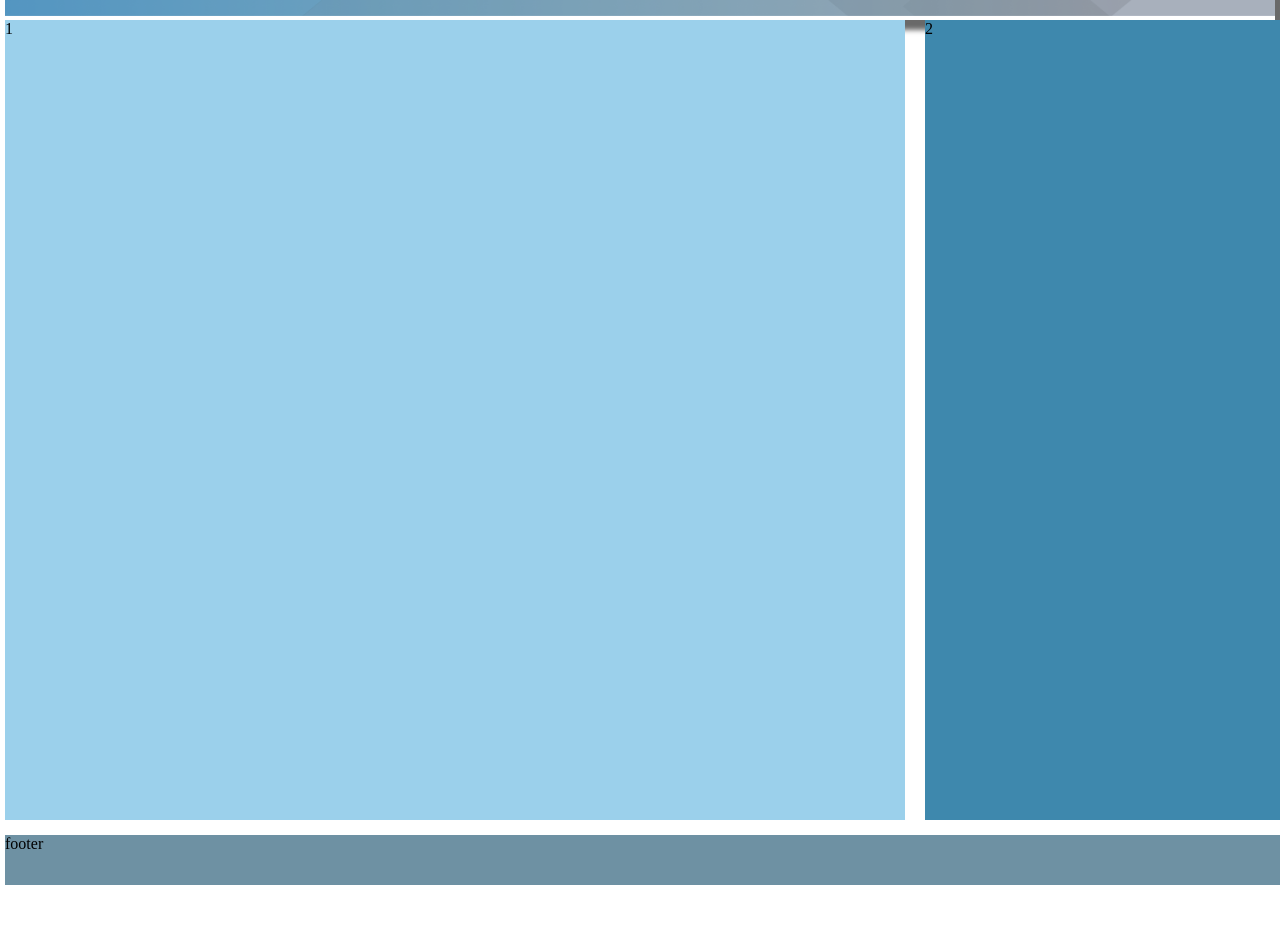
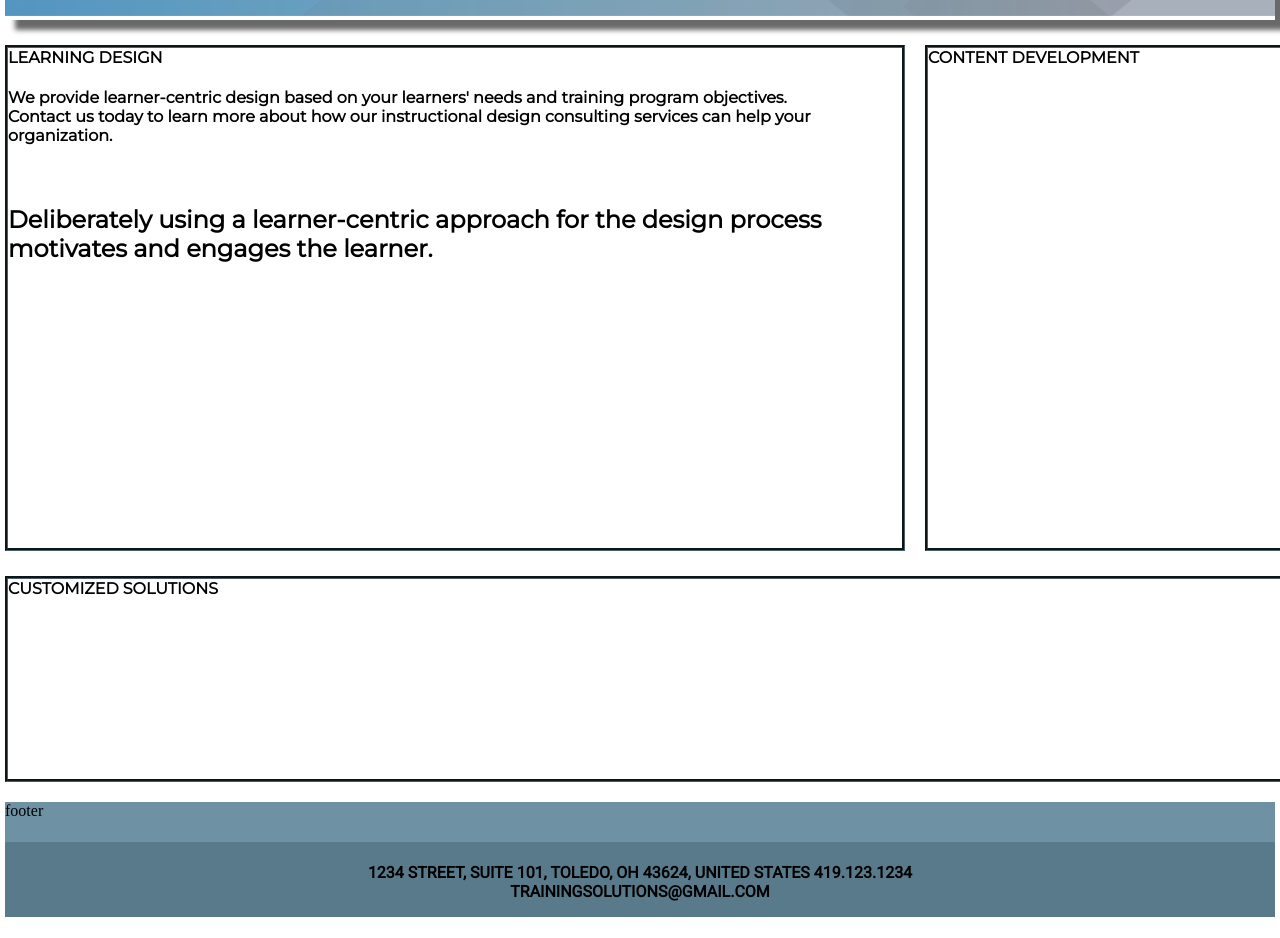
Before and after one commit to laninacastro/Final-Project, a plain HTML site: page about.html in a window 1280 px wide. Shown: the part 362-1300 px from the top of the page. Drawn offline with Linux system fonts and the light colour scheme; files whose address does not match are found by name.

Commit message:
created footer grid

```diff
--- a/about.html
+++ b/about.html
@@ -33,18 +33,33 @@
     </div>
 
             <div class= "maingrid">
-                <div class="one">1</div>
-                <div class="two">2</div>
+
+                <div class="one">LEARNING DESIGN <br>
+                    <h4>
+                    We provide learner-centric design based on your learners' needs and training program objectives.  <br>
+
+                    Contact us today to learn more about how our instructional design consulting services can help your organization. </h4> <br>
+
+                    <h2>
+                    Deliberately using a learner-centric approach for the design process motivates and engages the learner.
+                    </h2>
+                </div>
+
+                <div class="two">CONTENT DEVELOPMENT</div>
+
+                <div class="three">CUSTOMIZED SOLUTIONS</div>
+
+            </div>
+
+            <div class= "footergrid">
+
                 <div class="five">footer</div>
+
                 <div class="six">
                     <h4>1234 STREET,  SUITE 101,  TOLEDO, OH 43624, UNITED STATES 419.123.1234
 
                         <br>TRAININGSOLUTIONS@GMAIL.COM </h3>
-
-                    </div>
-
             </div>
-
 
 
         </body>
--- a/css/about.css
+++ b/css/about.css
@@ -54,8 +54,8 @@ nav a:hover {
 
 .slogan{
     position: absolute;
-    bottom: 460px;
-    left: 40%;
+    bottom: 470px;
+    left: 5%;
     font-size: 50px;
     font-weight: bold;
     color: rgb(20, 58, 88);
@@ -65,18 +65,48 @@ nav a:hover {
 .maingrid {
     display: grid;
     grid-template-columns: 900px 590px;
-    grid-template-rows: 800px 600px;
     column-gap: 15pt;
-    row-gap: 15px;
+    margin-top: 15px;
+    grid-row-gap: 25px;
+}
+
+.footergrid {
+    display: grid;
+    padding-top: 20px;
 }
 
 .one {
-   background-color:#9BD0EB;
+    background-color:white;
+    border: #475F6B;
+    border-style: groove;
+    height: 500PX;
+    margin-top: 10px;
+    text-align: left;
+    font-family: 'Montserrat', sans-serif;
+    font-weight: bold;
 }
 
 .two {
-    background-color:#3E88AD;
+    background-color:white;
+    border: #475F6B;
+    border-style: groove;
+    height: 500PX;
+    margin-top: 10px;
+    text-align: left;
+    font-family: 'Montserrat', sans-serif;
+    font-weight: bold;
  }
+
+ .three{
+    background-color:white;
+    border: #475F6B;
+    border-style: groove;
+    height: 200PX;
+    text-align: left;
+    font-family: 'Montserrat', sans-serif;
+    font-weight: bold;
+    grid-column: 1 /span 2;
+}
 
  .five{
     background-color:#6e91a3;
@@ -91,7 +121,7 @@ nav a:hover {
    height: 75px;
    grid-column: 1 /span 2;
    width: 100%;
-   margin: 100px 0 0 0;
+   margin:-10px 0 0 0;
    padding: 0pt;
    text-align: center;
    font-family: 'Roboto', sans-serif;
--- a/css/contact.css
+++ b/css/contact.css
@@ -68,6 +68,11 @@ nav a:hover {
     grid-template-rows:  500px;
 
 }
+.footergrid {
+    display: grid;
+}
+
+
 
 .one {
    background-color:#9BD0EB;
@@ -75,6 +80,7 @@ nav a:hover {
    display: block;
     font-style: normal;
     font-size: 15px;
+    margin-bottom: px;
 
 }
 
--- a/css/services.css
+++ b/css/services.css
@@ -83,7 +83,6 @@ h1 {
    padding: 25px;
    text-align: left;
    font-family: 'Montserrat', sans-serif;
-
    font-weight: bold;
 }
 
@@ -99,7 +98,6 @@ h1 {
 }
 
 .two {
-
     background-color:white;
     border: #475F6B;
     border-style: groove;
@@ -108,31 +106,13 @@ h1 {
     text-align: left;
 }
 
-.three {
-    background-color:white;
-    border: #475F6B;
-    border-style: groove;
-    margin-top: 10px;
-    padding: 25px;
-    text-align: left;
-    grid-column: 1 / span 2;
-}
-
 .five{
     background-color:#6e91a3;
-    height: 50px;
-    grid-column: 1 /span 2;
-    width: 100%;
-    margin: 0 0 -20px 0px;
-    padding: 0pt;
 }
 .six{
    background-color:#587a8b;
    height: 75px;
-   grid-column: 1 /span 2;
    width: 100%;
-   margin: -15px 0px 0 0 0;
-   padding: 0pt;
    text-align: center;
    font-family: 'Roboto', sans-serif;
 }
--- a/index.html
+++ b/index.html
@@ -19,7 +19,7 @@
                 <ul>
                     <li><a href="index.html">HOME</a><li>
                     <li><a href="about.html">ABOUT</a><li>
-                    <li><a href="services.html">SERVICES</a><li>
+                    <li><a href="services.html">TRAININGS</a><li>
                     <li><a href="contact.html">CONTACT</a><li>
 
                 </ul>
```
Also changed, not shown: contact.html (+5 -3 lines), services.html (+8 -6 lines), images/Blue-to-Gray-Header.png (renamed from images/vectorstock_36103771/Blue-to-Gray-Header.png), images/Hero Image.jpg (deleted), images/LogoMakr-0mVsg9.png (deleted), images/LogoMakr-9uBB9C.png (deleted), images/Strode Solutions Logo.jpg (deleted), images/vectorstock_36103771/vectorstock_36103771.jpg (deleted), images/vectorstock_36103771/vectorstock_36103771.png (deleted), images/virtual learner.jpg (deleted), 2 other files.
